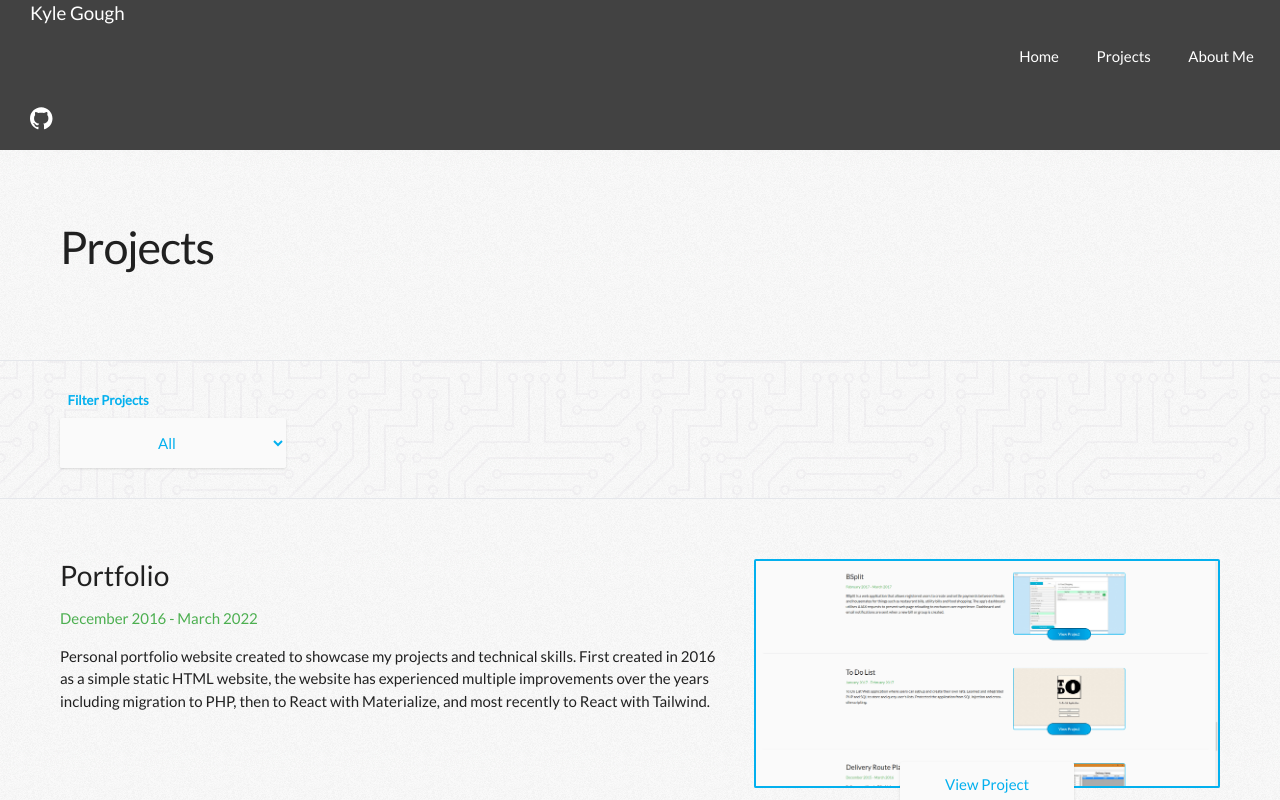
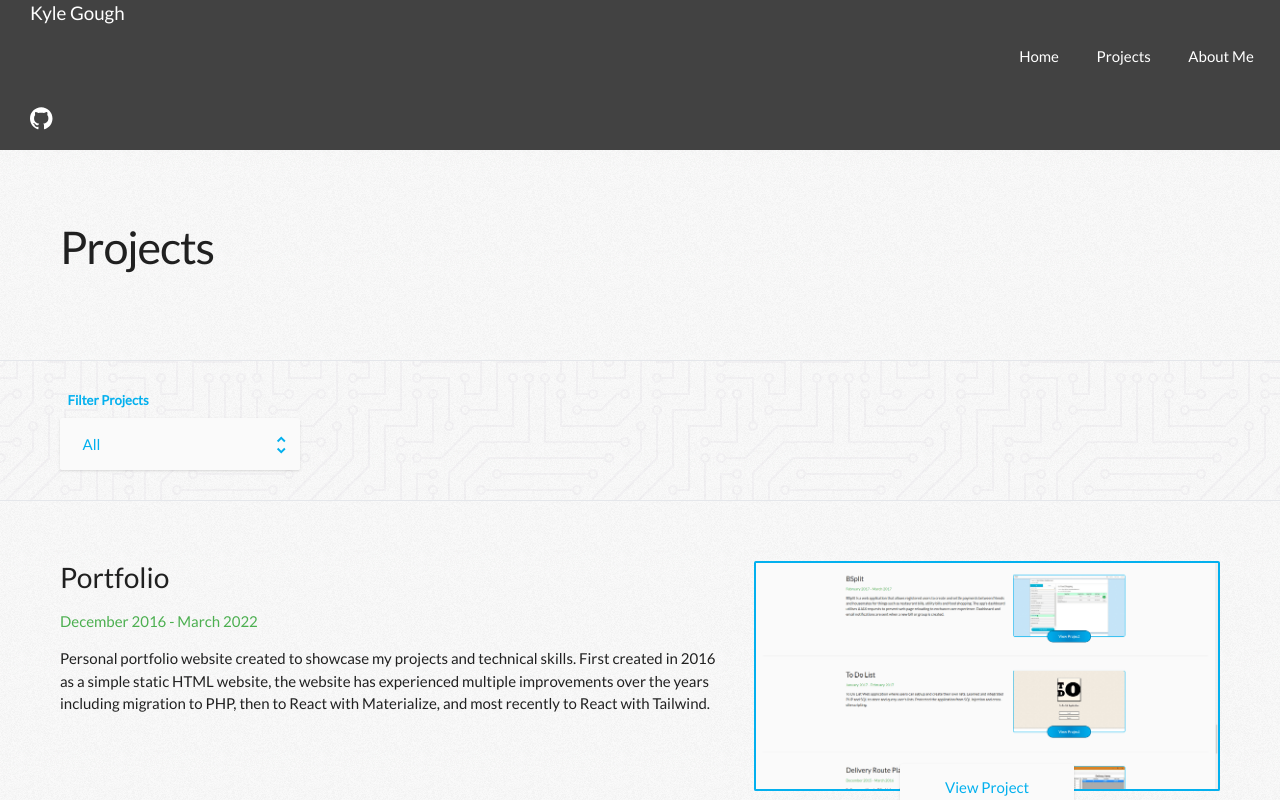
Before and after one commit to KyleGough/portfolio, a React (Create React App) app: page /projects in a window 1280 px wide. Shown: the top 800 px of the page. Built offline with nearby package versions, Linux system fonts and the light colour scheme.

Commit message:
Custom project filter dropdown

```diff
--- a/src/Projects.tsx
+++ b/src/Projects.tsx
@@ -1,5 +1,6 @@
-import React, { useEffect, useState } from 'react';
+import { useEffect, useState } from 'react';
 import Section from './components/Section';
+import ProjectFilter from './components/ProjectFilter';
 import ProjectItem from './components/ProjectItem';
 import Divider from './components/Divider';
 
@@ -15,15 +16,11 @@ type Project = {
 };
 
 export default function Projects() {
-    const [filter, setFilter] = useState<string>('All');
+    const [filter, setFilter] = useState('All');
 
     useEffect(() => {
         document.title = 'Project List - Kyle Gough';
-    }, [])
-
-    const setFilterProjects = (e: React.ChangeEvent<HTMLSelectElement>) => {
-        setFilter(e.target.value);
-    }
+    }, []);
 
     const filterProjects = (project: Project): boolean => {
         return (filter === 'All') ? true : project.filters.includes(filter);
@@ -36,7 +33,7 @@ export default function Projects() {
             src: '/img/portfolio-projects-v4b.png',
             alt: 'Portfolio',
             link: '/projects/portfolio',
-            filters: ['JS', 'React', 'Web'],
+            filters: ['JavaScript', 'React', 'Web'],
             description: 'Personal portfolio website created to showcase my projects and technical skills. First created in 2016 as a simple static HTML website, the website has experienced multiple improvements over the years including migration to PHP, then to React with Materialize, and most recently to React with Tailwind.'
         },
         {
@@ -45,7 +42,7 @@ export default function Projects() {
             src: '/img/lucidlab1.jpg',
             alt: 'LucidLab',
             link: '/projects/lucidlab',
-            filters: ['JS', 'Python', 'React', 'SQL', 'Group', 'Web'],
+            filters: ['JavaScript', 'Python', 'React', 'SQL', 'Group Projects', 'Web'],
             description: 'An adaptable, heterogeneous IoT testbed for which I developed the front-end user interface. The UI allows registered users to upload and configure tests and images to be deployed on the testbed. Additionally, test results and custom metrics including mote availability graphs and mote CCA charts can be viewed.'
         },
         {
@@ -54,7 +51,7 @@ export default function Projects() {
             src: '/img/sudoku1.jpg',
             alt: 'Logical sudoku solver',
             link: '/projects/sudoku',
-            filters: ['Python', 'Games'],
+            filters: ['Python', 'Games/Puzzles'],
             description: 'Program that can solve expert level Sudoku using only logical techniques (no brute forcing, guessing or backtracking). The program outputs a detailed description of the techniques and moves required at each step to solve Sudoku. The solver reads CSV files allowing for batch solving. In-depth analysis is displayed including but not limited to: difficulty rating, occurrences/probability of each technique, processing time for each technique and total processing time.'
         },
         {
@@ -63,7 +60,7 @@ export default function Projects() {
             src: '/img/react-minesweeper1.jpg',
             alt: 'React Minesweeper',
             link: '/projects/react-minesweeper',
-            filters: ['JS', 'React', 'Games', 'Web'],
+            filters: ['JavaScript', 'React', 'Games/Puzzles', 'Web'],
             description: 'Clone of classic Minesweeper with an 18x18 board. Ability to reveal tiles and flag tiles for potential mines. Flood fill algorithms will reveal all adjacent tiles when a 0 is uncovered, mimicing the behaviour of the original game.'
         },
         {
@@ -72,7 +69,7 @@ export default function Projects() {
             src: '/img/qurve1.jpg',
             alt: 'QuRVe',
             link: '/projects/qurve',
-            filters: ['JS', 'React', 'Web'],
+            filters: ['JavaScript', 'React', 'Web'],
             description: 'Designed and created an updated UI for the application QuRVe, a credit tech tool using JavaScript, Webix, React and Less. Implemented an interface to retrieve financial instruments data with a configurable dashboard showing graphs, pivot tables and descriptions of selected securities.'
         },
         {
@@ -99,7 +96,7 @@ export default function Projects() {
             src: '/img/rscbot1.jpg',
             alt: 'RSCBot',
             link: '/projects/rscbot',
-            filters: ['JS', 'PHP', 'SQL', 'Group', 'Web'],
+            filters: ['JavaScript', 'PHP', 'SQL', 'Group Projects', 'Web'],
             description: 'A specialised, personalisable trader chatbot that can fetch data and current news on financial stocks and sectors from the FTSE 100 index. RSCBot communicates with the user in a natural way, and has been designed to identify and adapt to the user\'s main interests in the stock market, making for a more personal trading experience.'
         },
         {
@@ -108,7 +105,7 @@ export default function Projects() {
             src: '/img/url-shortener1.jpg',
             alt: 'URL shortener',
             link: '/projects/url-shortener',
-            filters: ['JS', 'Web'],
+            filters: ['JavaScript', 'Web'],
             description: 'A URL shortening tool creating using Node.js, Express.js for routing GET and POST requests and MongoDB to store URLs. The project is my first using all three of these technologies. Long URLs are stored in the database and the ID is encoded and used as the short URL.'
         },
         {
@@ -117,7 +114,7 @@ export default function Projects() {
             src: '/img/graph-algorithm-visualiser1.jpg',
             alt: 'Graph algorithm visualiser',
             link: '/projects/graph-algorithm-visualiser',
-            filters: ['JS', 'Web'],
+            filters: ['JavaScript', 'Web'],
             description: 'Web application which visualises the process of various graph algorithms on randomised nodes. The application can simulate Prim\'s and Kruskal\'s algorithm for constructing minimum spanning trees, Graham scan to construct convex hulls, Greedy algorithm to construct minimal matchings, and Nearest neighbour with 2-Opt to create Hamiltonian cycles.'
         },
         {
@@ -126,7 +123,7 @@ export default function Projects() {
             src: '/img/cavern-minesweeper1.jpg',
             alt: 'Cavern Minesweeper',
             link: '/projects/cavern-minesweeper',
-            filters: ['Games'],
+            filters: ['Games/Puzzles'],
             description: 'Cavern Minesweeper is based off of the original Minesweeper game but with tiered mines (ores) which can only be mined if the player has uncovered enough squares to advance to the required mining level. The game has three levels of difficulty to challenge competitive players. The project served as a tool to teach me Ruby.',
         },
         {
@@ -135,7 +132,7 @@ export default function Projects() {
             src: '/img/bsplit1.jpg',
             alt: 'BSplit',
             link: '/projects/bsplit',
-            filters: ['JS', 'PHP', 'SQL', 'Web'],
+            filters: ['JavaScript', 'PHP', 'SQL', 'Web'],
             description: 'BSplit is a web application that allows registered users to create and settle payments between friends and housemates for things such as restaurant bills, utility bills and food shopping. The app\'s dashboard utilises AJAX requests to prevent web page reloading to enchance user experience. Dashboard and email notifications are sent when a new bill or group is created.'
         },
         {
@@ -144,7 +141,7 @@ export default function Projects() {
             src: '/img/todo-list1.jpg',
             alt: 'To Do List',
             link: '/projects/todo-list',
-            filters: ['JS', 'PHP', 'SQL', 'Group', 'Web'],
+            filters: ['JavaScript', 'PHP', 'SQL', 'Group Projects', 'Web'],
             description: 'To Do List Web application where users can signup and create their own lists. Learned and integrated PHP and SQL to store and query user\'s lists. Protected the application from SQL injection and cross-site scripting.',
         },
         {
@@ -177,22 +174,7 @@ export default function Projects() {
 
         <div className='bg-circuits'>
         <Section>
-            <p className='text-sm mb-2 ml-2 font-bold text-link text-center md:text-left'>Filter Projects</p>
-            <div className='flex md:block md:justify-start'>
-                <select onChange={setFilterProjects} name='project-filter' className='mx-auto px-12 py-4 text-center cursor-pointer bg-background text-link hover:text-link-hover ring-0 rounded-sm shadow border-light'>
-                    <option value='All'>All</option>
-                    <option value='C#'>C#</option>
-                    <option value='C++'>C++</option>
-                    <option value='JS'>JavaScript</option>
-                    <option value='PHP'>PHP</option>
-                    <option value='Python'>Python</option>
-                    <option value='React'>React</option>
-                    <option value='SQL'>SQL</option>
-                    <option value='Games'>Games/Puzzles</option>
-                    <option value='Group'>Group Projects</option>
-                    <option value='Web'>Web Applications</option>
-                </select>
-            </div>
+            <ProjectFilter filter={filter} setFilterCallback={setFilter} />
         </Section>
         <hr className='mb-8 h-px bg-divider' />
         </div>
@@ -202,11 +184,10 @@ export default function Projects() {
                 <>
                 { i !== 0 && <Divider /> }
                 <ProjectItem
-                    key={project.title}
+                    key={`${project.title} Key`}
                     title={project.title}
                     date={project.date}
                     description={project.description}
-                    video={project.video}
                     src={project.src}
                     alt={project.alt}
                     link={project.link}
--- /dev/null
+++ b/src/components/ProjectFilter.tsx
@@ -0,0 +1,74 @@
+import React, { useState, useEffect, useRef } from 'react';
+import UnfoldIcon from '../icons/Unfold';
+
+function ProjectFilterSelection(props: { value: string, onClick: (a: string) => void }) {
+    return (
+        <li onClick={() => props.onClick(props.value)} className='hover:text-chip hover:bg-chip-light py-2 px-8 cursor-pointer select-none'>{props.value}</li>
+    );
+}
+
+export default function ProjectFilter(props: { filter: string, setFilterCallback: (value: string) => void }) {
+    const [isOpen, setOpen] = useState(false);
+    const filterRef = useRef<HTMLDivElement>(null);
+
+    useEffect(() => {
+        document.addEventListener('click', function(e: MouseEvent) {
+            if (filterRef.current && !filterRef.current.contains(e.target as Node)) {
+                e.preventDefault();
+                closeDropdown();
+            }
+        });
+    });
+
+    // Sets the value of the filter.
+    const setValue = (value: string) => {
+        props.setFilterCallback(value);
+        closeDropdown();
+    }
+
+    // Toggles opening/closing the dropdown list.
+    const toggleDropdown = (e: React.MouseEvent) => {
+        e.preventDefault();
+        setOpen(prev => !prev);
+    }
+
+    // Closes the dropdown list.
+    const closeDropdown = () => {
+        setOpen(false);
+    }
+
+    return (
+        <>
+        <p className='text-sm mb-2 ml-2 font-bold text-link text-center md:text-left'>Filter Projects</p>
+        <div ref={filterRef} className='relative w-64 mx-auto md:mx-0'>
+            <button
+                onClick={toggleDropdown}
+                className='group relative w-full pl-6 pr-12 py-4 cursor-pointer bg-background ring-0 rounded-sm shadow border-light'
+                aria-haspopup='listbox'
+                aria-expanded={isOpen}
+                aria-controls='project-filter-selection'
+            >
+                <span className='text-link group-hover:text-link-hover float-left'>{props.filter}</span>
+                <UnfoldIcon className='w-8 h-8 absolute top-[12px] right-0 flex items-center pr-2 pointer-events-none fill-link group-hover:fill-link-hover' />
+            </button>
+            <ul
+                id='project-filter-selection'
+                className={`${isOpen ? 'absolute' : 'hidden'} w-full max-h-[75vh] overflow-y-auto mt-4 py-2 shadow rounded text-link bg-background`}
+                role='listbox'
+                aria-orientation='vertical'
+            >
+                <ProjectFilterSelection key='All' onClick={setValue} value='All' />
+                <ProjectFilterSelection key='C#' onClick={setValue} value='C#' />
+                <ProjectFilterSelection key='C++' onClick={setValue} value='C++' />
+                <ProjectFilterSelection key='JavaScript' onClick={setValue} value='JavaScript' />
+                <ProjectFilterSelection key='PHP' onClick={setValue} value='PHP' />
+                <ProjectFilterSelection key='Python' onClick={setValue} value='Python' />
+                <ProjectFilterSelection key='React' onClick={setValue} value='React' />
+                <ProjectFilterSelection key='Games/Puzzles' onClick={setValue} value='Games/Puzzles' />
+                <ProjectFilterSelection key='Group Projects' onClick={setValue} value='Group Projects' />
+                <ProjectFilterSelection key='Web' onClick={setValue} value='Web' />
+            </ul>
+        </div>
+        </>
+    );
+}
--- /dev/null
+++ b/src/icons/Unfold.tsx
@@ -0,0 +1,8 @@
+export default function Unfold(props: { className?: string }) {
+    return (
+        <svg className={props.className} xmlns="http://www.w3.org/2000/svg" height="24px" viewBox="0 0 24 24" width="24px">
+            <path d="M0 0h24v24H0z" fill="none"/>
+            <path d="M12 5.83L15.17 9l1.41-1.41L12 3 7.41 7.59 8.83 9 12 5.83zm0 12.34L8.83 15l-1.41 1.41L12 21l4.59-4.59L15.17 15 12 18.17z"/>
+        </svg>
+    );
+}
```
Also changed, not shown: src/components/ProjectItem.tsx (+1 -10 lines).
